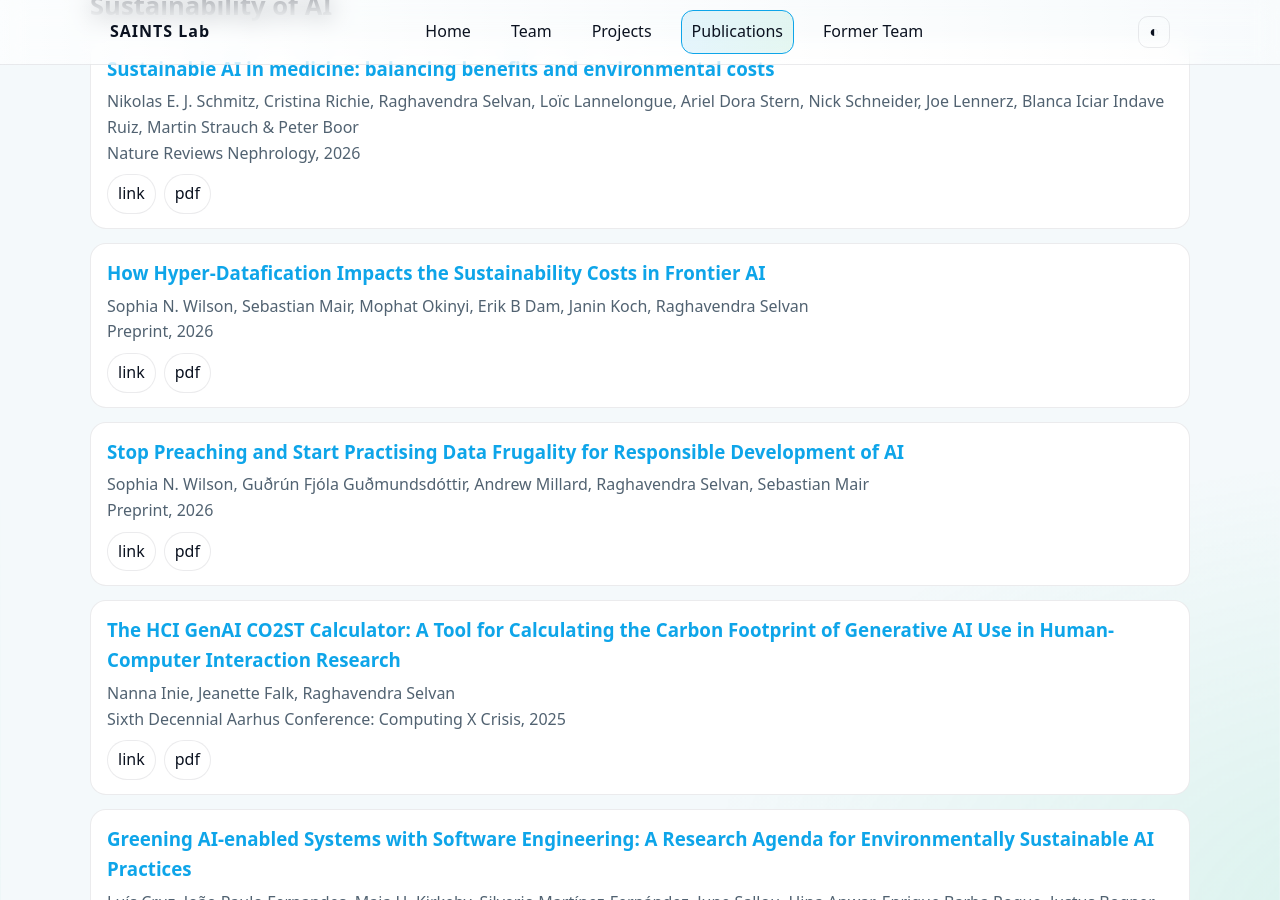
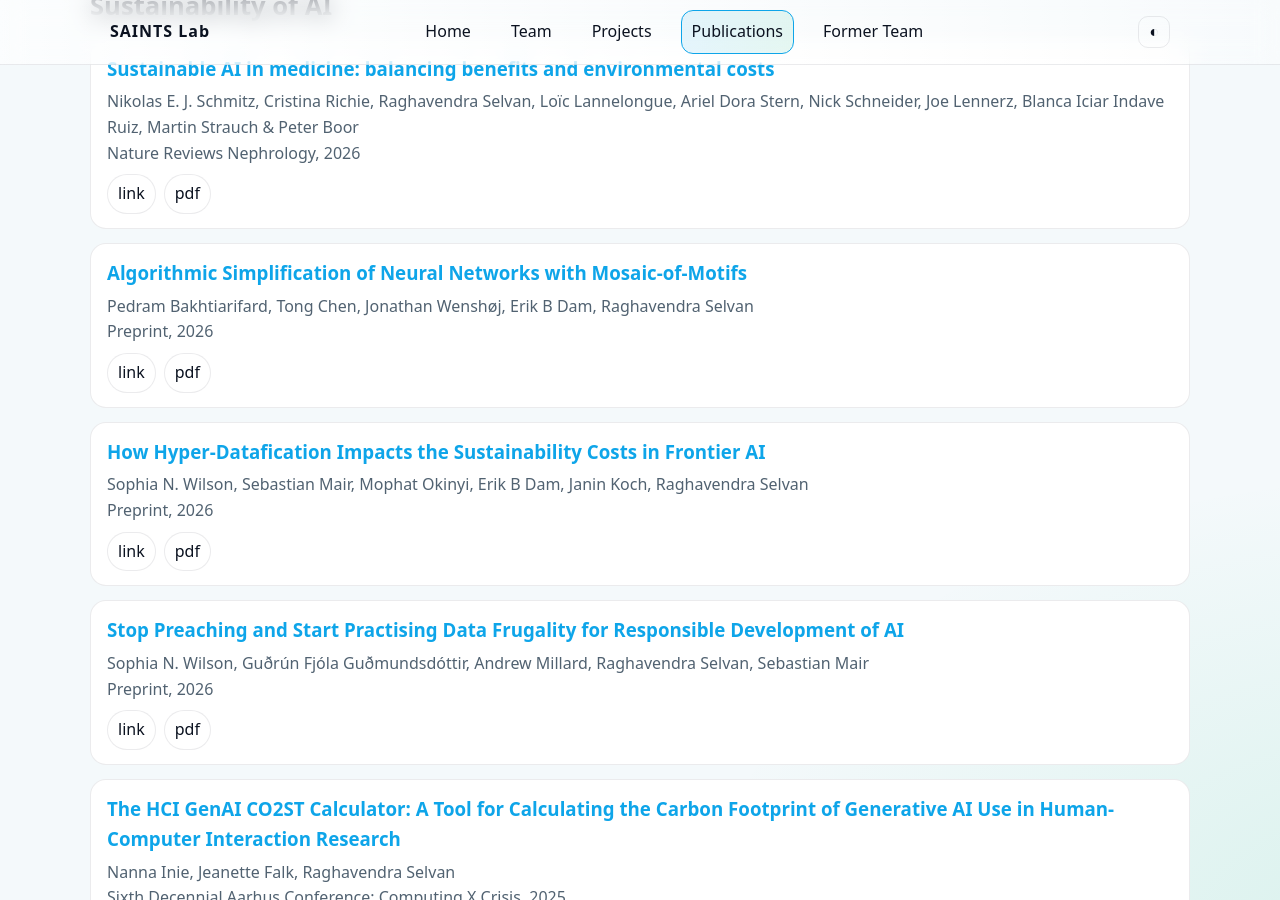
Before and after one commit to saintslab/saintslab.github.io, a Jekyll site: the page built from publications.html, in a window 1280 px wide and 900 px high, scrolled down 470 px. Built offline with Jekyll 4.4.1, drawn with Linux system fonts in a browser that asks for light colours.

Commit message:
chore: sync pubs from projects page

```diff
--- a/_data/publications.json
+++ b/_data/publications.json
@@ -79,6 +79,33 @@
       {
         "label": "pdf",
         "url": "https://researchprofiles.ku.dk/files/532743281/wilson2026hyperdatafication.pdf"
+      }
+    ],
+    "type": "from-projects",
+    "theme_key": "sustainability-of-ai",
+    "theme_label": "Sustainability of AI"
+  },
+  {
+    "title": "Algorithmic Simplification of Neural Networks with Mosaic-of-Motifs",
+    "authors": [
+      "Pedram Bakhtiarifard",
+      "Tong Chen",
+      "Jonathan Wenshøj",
+      "Erik B Dam",
+      "Raghavendra Selvan"
+    ],
+    "venue": "Preprint",
+    "year": "2026",
+    "date": "2026-01-01",
+    "link": "https://arxiv.org/pdf/2602.14896",
+    "resources": [
+      {
+        "label": "link",
+        "url": "https://arxiv.org/abs/2602.14896"
+      },
+      {
+        "label": "pdf",
+        "url": "https://arxiv.org/pdf/2602.14896"
       }
     ],
     "type": "from-projects",
```
